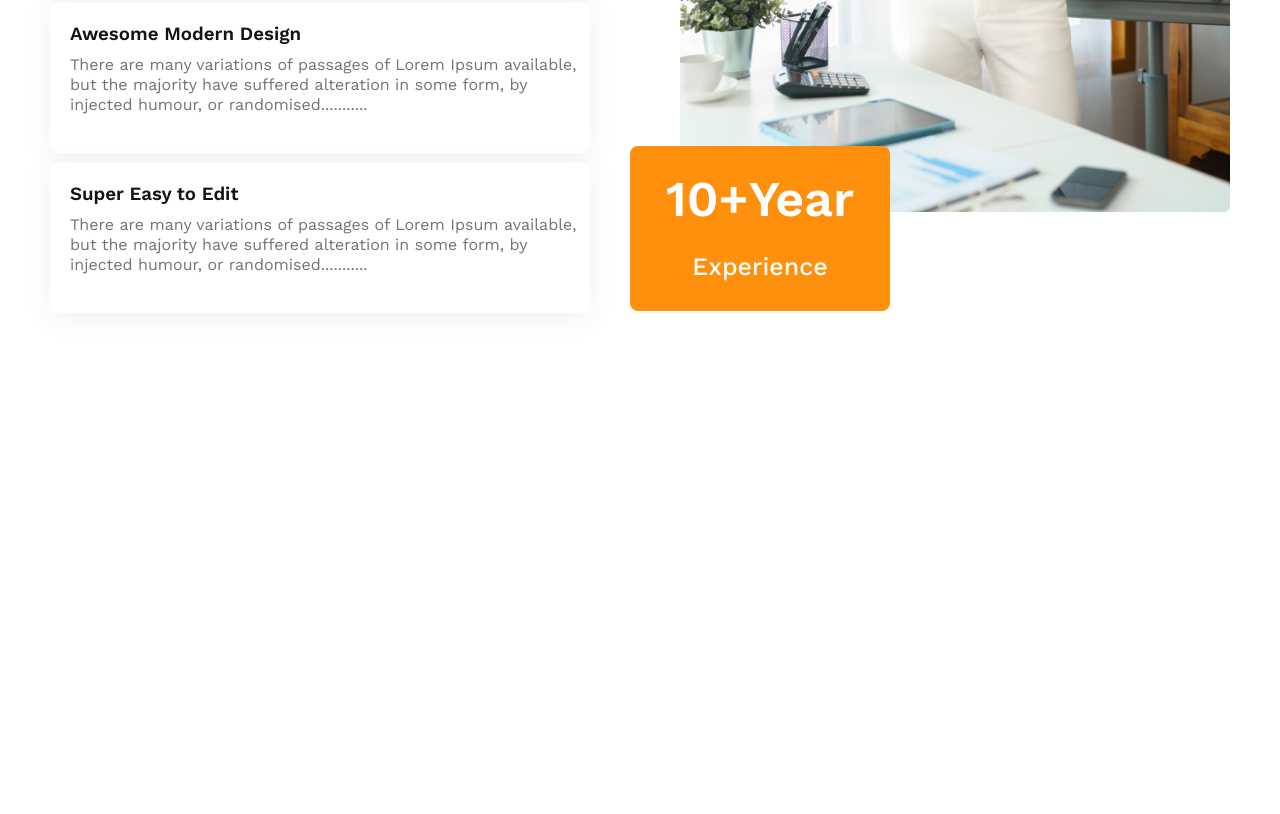
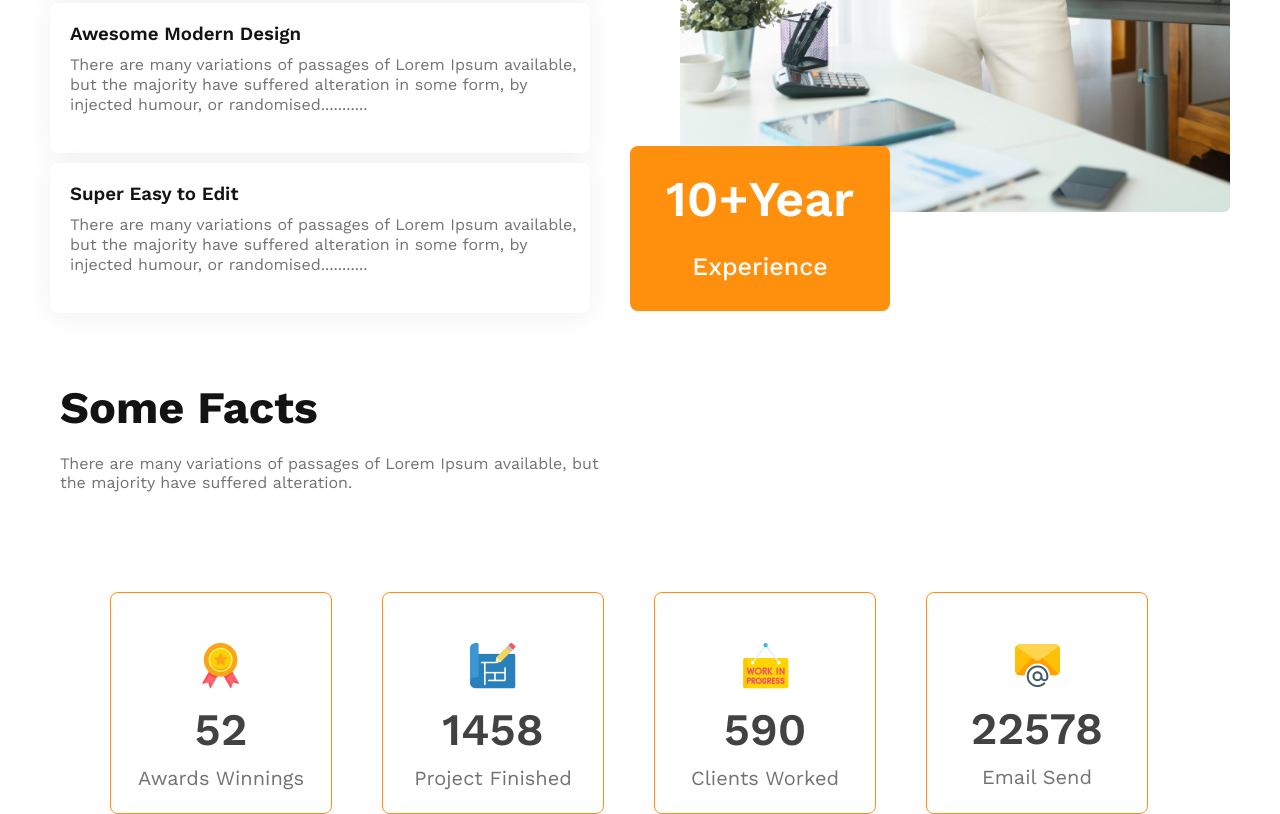
Before and after one commit to bappy89599/assinment-2, a plain HTML site: page index.html in a window 1280 px wide. Shown: the part 2538-3352 px from the top of the page. Before the commit the page ends 2919 px from the top, so only its background shows below. Drawn offline with nearby package versions, Linux system fonts and the light colour scheme.

Commit message:
some facts section design

```diff
--- a/index.html
+++ b/index.html
@@ -94,6 +94,34 @@
                 <button class="btn-primary btn-3">10+Year<br><span>Experience</span></button>
             </div>
         </section>
+        <!-- Some Facts section design -->
+        <section class="some-facts">
+            <h2 class="some-facts-title">Some Facts</h2>
+            <p class="some-facts-description">There are many variations of passages of Lorem Ipsum available, but the
+                majority have suffered alteration.</p>
+            <div class="some-facts-card-container">
+                <div class="some-facts-card">
+                    <img src="images/icons/ribon.png" alt="icon images">
+                    <h2 class="some-facts-card-title">52</h2>
+                    <p class="some-facts-card-description">Awards Winnings</p>
+                </div>
+                <div class="some-facts-card">
+                    <img src="images/icons/projects.png" alt="icon images">
+                    <h2 class="some-facts-card-title">1458</h2>
+                    <p class="some-facts-card-description">Project Finished</p>
+                </div>
+                <div class="some-facts-card">
+                    <img src="images/icons/customers.png" alt="icon images">
+                    <h2 class="some-facts-card-title">590</h2>
+                    <p class="some-facts-card-description">Clients Worked</p>
+                </div>
+                <div class="some-facts-card">
+                    <img src="images/icons/email.png" alt="icon images">
+                    <h2 class="some-facts-card-title">22578</h2>
+                    <p class="some-facts-card-description">Email Send</p>
+                </div>
+            </div>
+        </section>
     </main>
 </body>
 
--- a/styles/style.css
+++ b/styles/style.css
@@ -221,3 +221,53 @@
     font-weight: 500;
     padding-bottom: 50px;
 }
+
+/* Some Facts section design */
+
+.some-facts {
+    width: 1160px;
+    margin: 0 auto;
+}
+
+.some-facts-title {
+    color: #131313;
+    font-size: 45px;
+    margin-bottom: 20px;
+}
+
+.some-facts-description {
+    color: #727272;
+    width: 542px;
+    font-weight: 400;
+    margin-bottom: 100px;
+}
+
+.some-facts-card-container {
+    display: flex;
+}
+
+.some-facts-card {
+    border: 1px solid #FF900E;
+    border-radius: 8px;
+    width: 220px;
+    height: 220px;
+    margin-left: 50px;
+    text-align: center;
+}
+
+.some-facts-card img {
+    margin-top: 50px;
+}
+
+.some-facts-card h2 {
+    color: #424242;
+    font-size: 45px;
+    font-weight: 600;
+    margin-top: 10px;
+}
+
+.some-facts-card p {
+    color: #727272;
+    font-size: 20px;
+    margin-top: 10px;
+}
```
